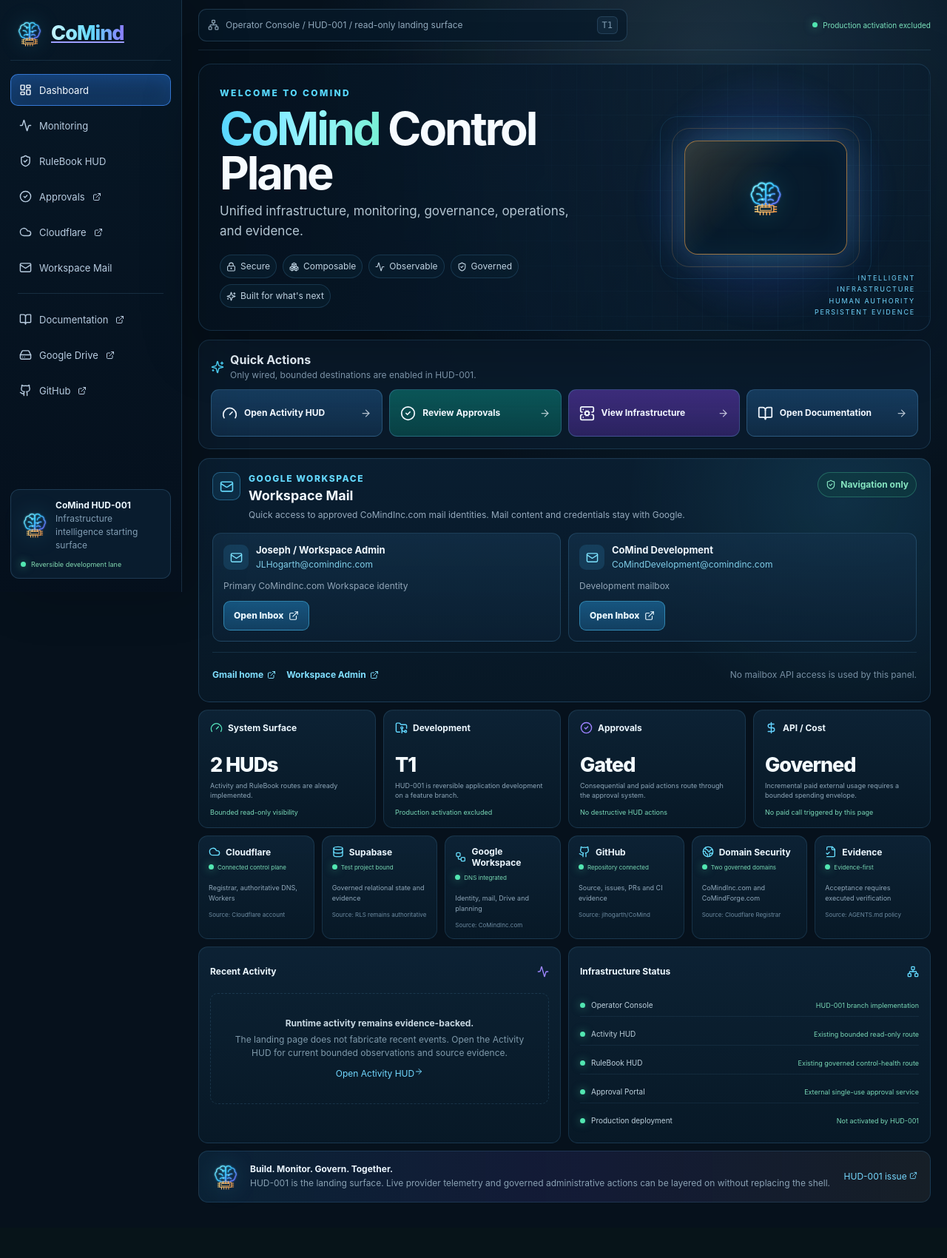
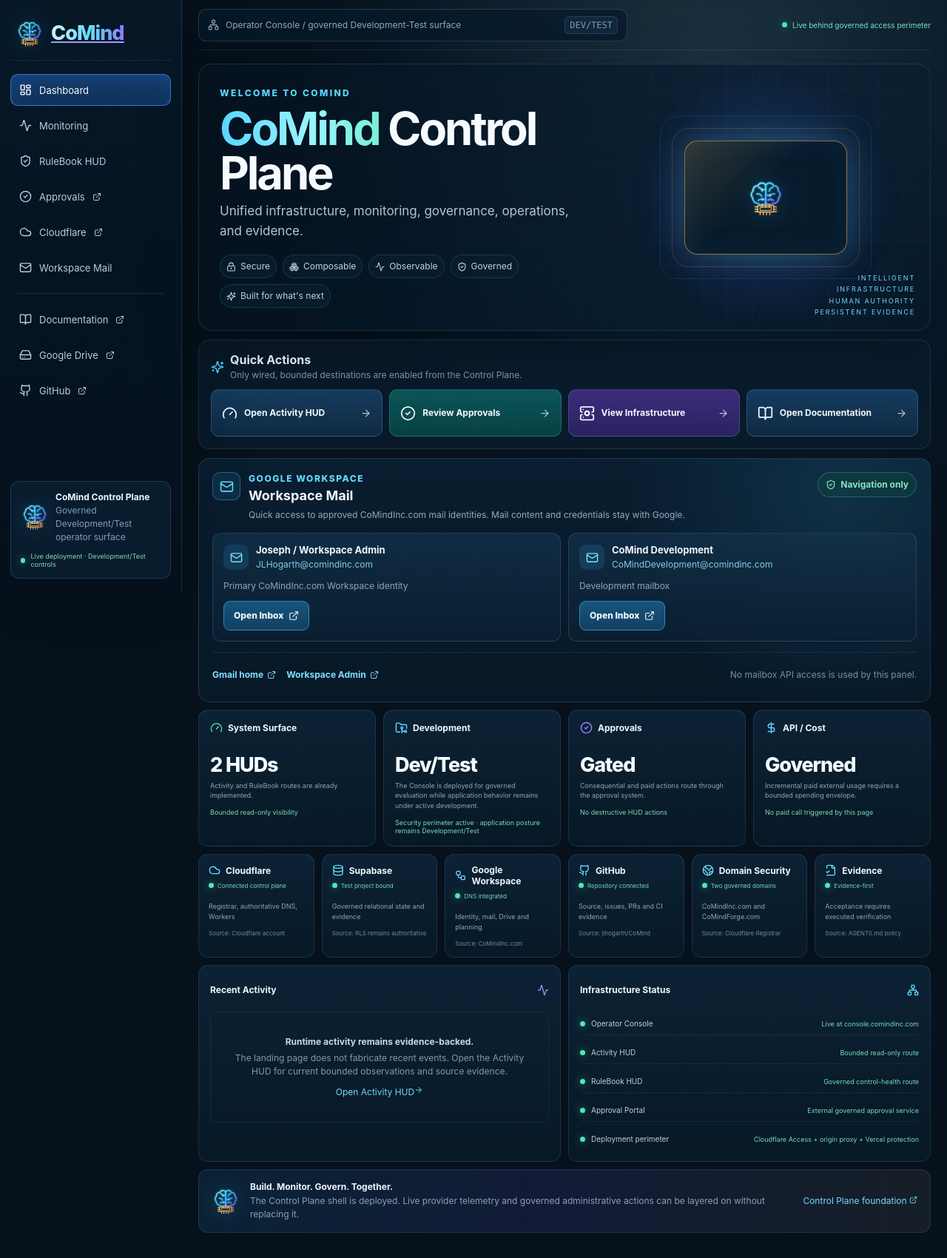
Before and after one commit to jlhogarth/CoMind, a Next.js app in the folder apps/operator-console/: page / in a window 1280 px wide. Shown: the whole page at 74% size. Before the commit the page ends 1659 px from the top, so only its background shows below. Built offline with nearby package versions, Linux system fonts and the light colour scheme.

Commit message:
HUD-STATE-001 reconcile Control Plane deployment labels

```diff
--- a/apps/operator-console/src/app/page.tsx
+++ b/apps/operator-console/src/app/page.tsx
@@ -58,11 +58,11 @@ const serviceCards = [
 ];
 
 const infrastructureRows = [
-  ["Operator Console", "HUD-001 branch implementation"],
-  ["Activity HUD", "Existing bounded read-only route"],
-  ["RuleBook HUD", "Existing governed control-health route"],
-  ["Approval Portal", "External single-use approval service"],
-  ["Production deployment", "Not activated by HUD-001"],
+  ["Operator Console", "Live at console.comindinc.com"],
+  ["Activity HUD", "Bounded read-only route"],
+  ["RuleBook HUD", "Governed control-health route"],
+  ["Approval Portal", "External governed approval service"],
+  ["Deployment perimeter", "Cloudflare Access + origin proxy + Vercel protection"],
 ];
 
 function ExternalAwareLink({
@@ -119,11 +119,11 @@ export default function Home() {
           <div className={styles.sideFooterTop}>
             <CoMindMark className={styles.logoWrap} compact />
             <div>
-              <strong>CoMind HUD-001</strong>
-              <span>Infrastructure intelligence starting surface</span>
+              <strong>CoMind Control Plane</strong>
+              <span>Governed Development/Test operator surface</span>
             </div>
           </div>
-          <div className={styles.sideState}><i aria-hidden="true" /> Reversible development lane</div>
+          <div className={styles.sideState}><i aria-hidden="true" /> Live deployment · Development/Test controls</div>
         </div>
       </aside>
 
@@ -131,10 +131,10 @@ export default function Home() {
         <header className={styles.topbar}>
           <div className={styles.search} aria-label="Current control plane scope">
             <Network size={15} aria-hidden="true" />
-            <span>Operator Console / HUD-001 / read-only landing surface</span>
-            <kbd>T1</kbd>
+            <span>Operator Console / governed Development-Test surface</span>
+            <kbd>DEV/TEST</kbd>
           </div>
-          <div className={styles.topStatus}><span className={styles.stateDot} aria-hidden="true" /> Production activation excluded</div>
+          <div className={styles.topStatus}><span className={styles.stateDot} aria-hidden="true" /> Live behind governed access perimeter</div>
         </header>
 
         <div className={styles.content}>
@@ -165,7 +165,7 @@ export default function Home() {
               <Sparkles size={18} color="#4fd8ff" aria-hidden="true" />
               <div>
                 <h2 id="quick-actions-heading">Quick Actions</h2>
-                <p>Only wired, bounded destinations are enabled in HUD-001.</p>
+                <p>Only wired, bounded destinations are enabled from the Control Plane.</p>
               </div>
             </div>
             <div className={styles.quickGrid}>
@@ -191,9 +191,9 @@ export default function Home() {
 
             <article className={styles.card}>
               <div className={styles.cardHeader}><span className={styles.cardIcon}><FolderGit2 size={17} color="#63d8ff" /> <strong>Development</strong></span></div>
-              <div className={styles.metricValue}>T1</div>
-              <div className={styles.metricLabel}>HUD-001 is reversible application development on a feature branch.</div>
-              <div className={styles.metricMeta}>Production activation excluded</div>
+              <div className={styles.metricValue}>Dev/Test</div>
+              <div className={styles.metricLabel}>The Console is deployed for governed evaluation while application behavior remains under active development.</div>
+              <div className={styles.metricMeta}>Security perimeter active · application posture remains Development/Test</div>
             </article>
 
             <article className={styles.card}>
@@ -252,9 +252,9 @@ export default function Home() {
               <CoMindMark className={styles.logoWrap} compact />
               <div>
                 <strong>Build. Monitor. Govern. Together.</strong>
-                <p>HUD-001 is the landing surface. Live provider telemetry and governed administrative actions can be layered on without replacing the shell.</p>
+                <p>The Control Plane shell is deployed. Live provider telemetry and governed administrative actions can be layered on without replacing it.</p>
               </div>
-              <a href="https://github.com/jlhogarth/CoMind/issues/291" target="_blank" rel="noreferrer">HUD-001 issue <ExternalLink size={11} /></a>
+              <a href="https://github.com/jlhogarth/CoMind/issues/291" target="_blank" rel="noreferrer">Control Plane foundation <ExternalLink size={11} /></a>
             </aside>
           </section>
         </div>
```
